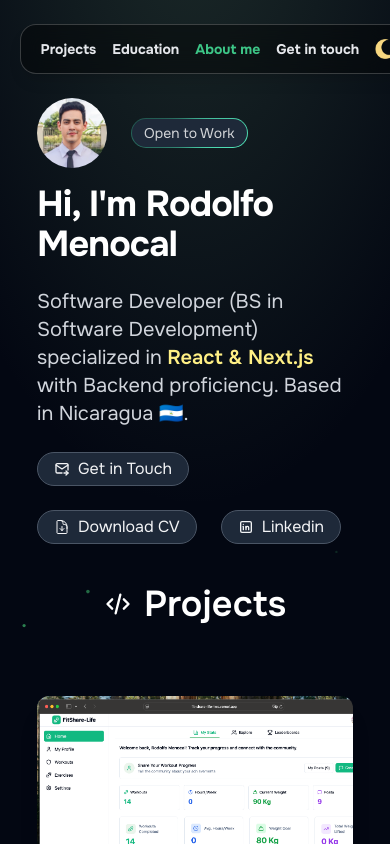
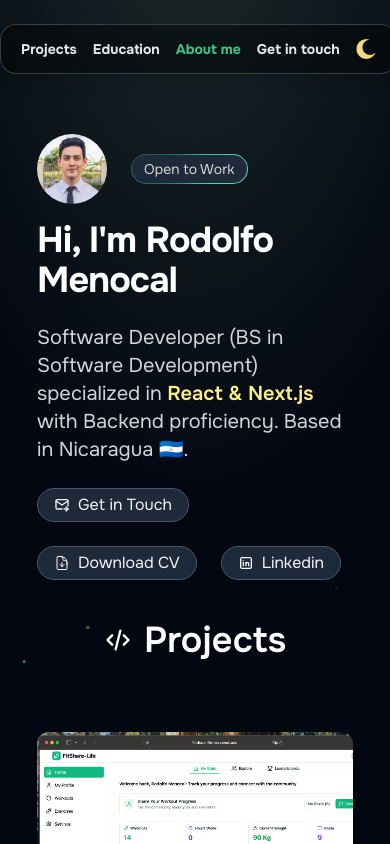
Before and after one commit to Menocas17/menocal.dev, a Next.js app: page / in a window 390 px wide. Shown: the top 844 px of the page. Built offline with nearby package versions, Linux system fonts and the light colour scheme.

Commit message:
Fixing little minor details in the nav bar to make the get in touch link to function properly and fixing a little horizontal scroll in mobile version

```diff
--- a/app/layout.tsx
+++ b/app/layout.tsx
@@ -20,7 +20,10 @@ export default function RootLayout({
 }>) {
   return (
     <html lang='en' suppressHydrationWarning className='scroll-smooth'>
-      <body className={`${onest.variable} font-sans antialiased`}>
+      <body
+        className={`${onest.variable} font-sans antialiased overflow-x-hidden bg-gray-50 text-gray-900
+          dark:bg-gray-950 dark:text-gray-50`}
+      >
         <ThemeProvider
           attribute='class'
           defaultTheme='dark'
--- a/app/page.tsx
+++ b/app/page.tsx
@@ -11,18 +11,18 @@ import Header from '@/components/Header';
 
 export default function Home() {
   return (
-    <div className='max-w-[90%] md:max-w-4/5 m-auto'>
-      <ScrollProvider>
-        <Header />
+    <ScrollProvider>
+      <Header />
+      <div className='max-w-[90%] md:max-w-4/5 m-auto'>
         <main>
           <Hero />
           <Proyects />
           <Education />
           <About />
         </main>
-      </ScrollProvider>
 
-      <Footer />
-    </div>
+        <Footer />
+      </div>
+    </ScrollProvider>
   );
 }
--- a/components/Header.tsx
+++ b/components/Header.tsx
@@ -8,15 +8,18 @@ export default function Header() {
     useActiveSection();
 
   return (
-    <header className='m-auto sticky top-4 z-50 '>
+    <header className='m-auto sticky top-4 z-50 mb-15'>
       <nav className='flex justify-center items-center min-[380px]:w-max gap-4 sm:gap-8 md:gap-15 m-auto rounded-2xl mt-6 md:mt-8  mb-6 md:mb-10 lg:mb-0 px-5 py-3 backdrop-blur-md bg-white/70 dark:bg-black/40 border border-white/20 shadow-lg'>
         <ul className='flex flex-wrap min-[380]:flex justify-center items-center gap-4 md:gap-8'>
           {data.navbar.map((item, index) => {
             const isActive = activeSection === item.id;
+            const isScrollLink = item.href.startsWith('#');
 
             const handleScroll = (
               e: React.MouseEvent<HTMLAnchorElement, MouseEvent>,
             ) => {
+              if (!isScrollLink) return;
+
               e.preventDefault();
 
               const elem = document.getElementById(item.id);
```
